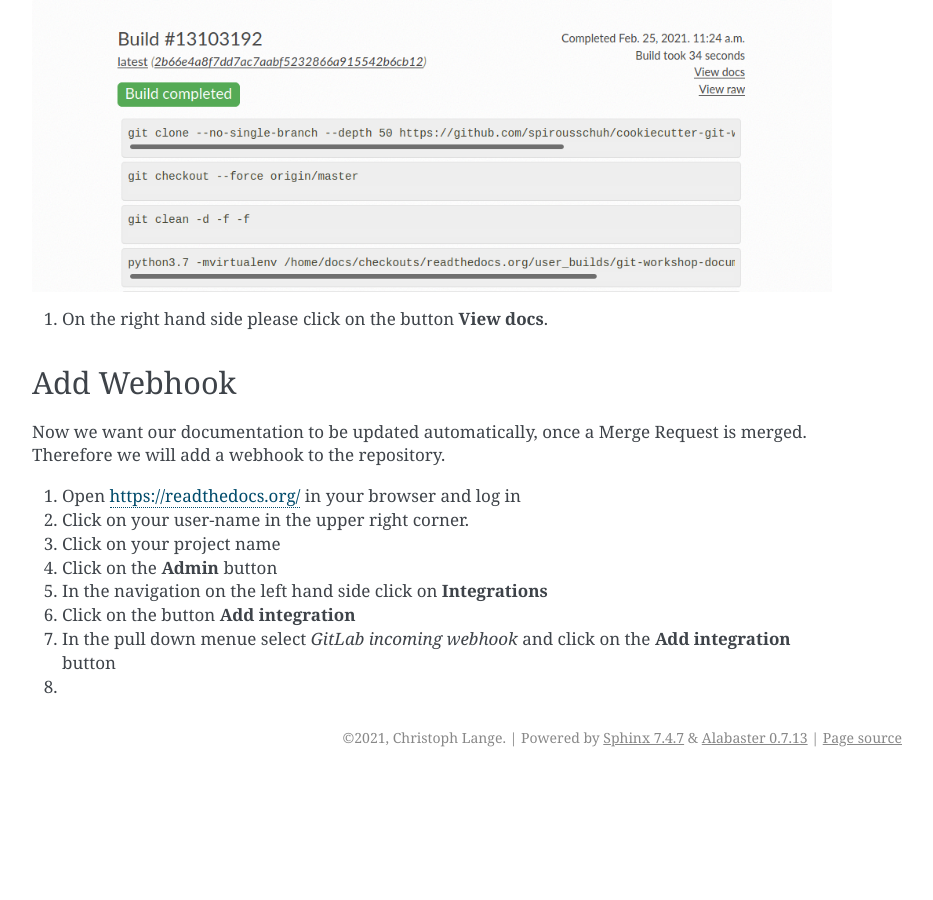
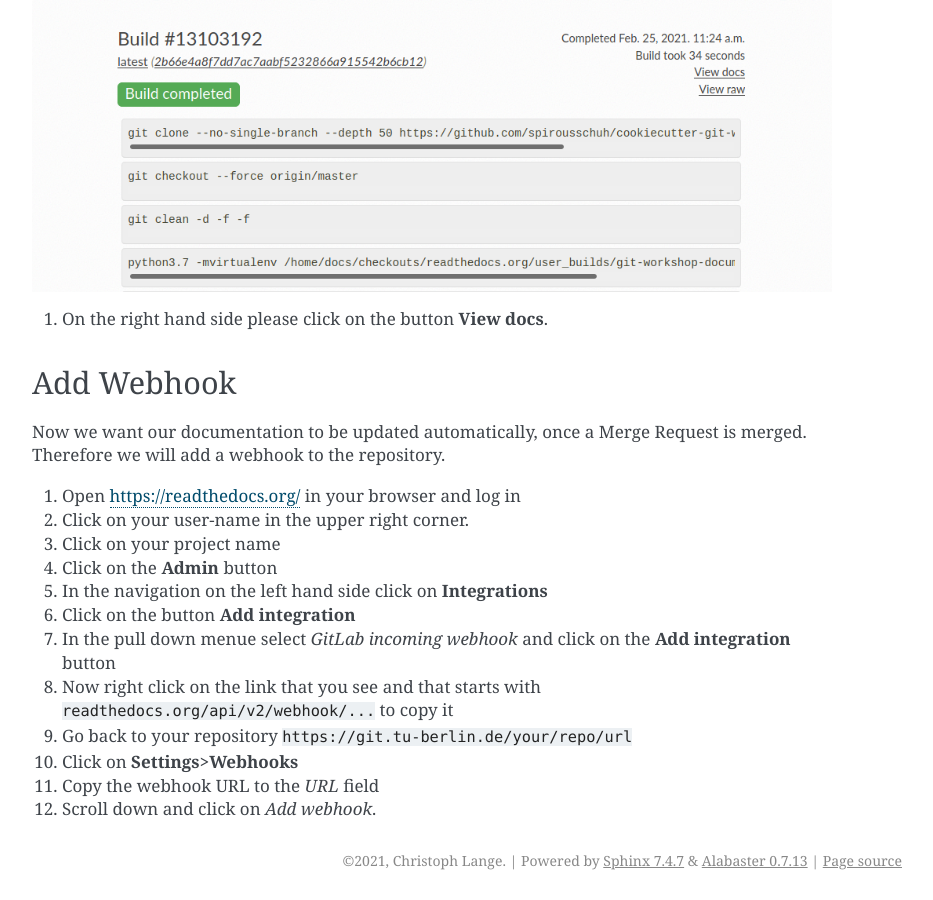
Before and after one commit to spirousschuh/cookiecutter-git-workshop-documentation, a Sphinx documentation site: the page built from docs/docu-content/read_the_docs_instructions.rst, in a window 1280 px wide and 900 px high, scrolled down 1846 px. Shown: the whole window, without its empty margins (338-1271 px from the left). Built offline with Sphinx 7.4.7, drawn with Linux system fonts in a browser that asks for light colours; before the commit the page ends 2623 px from its top, so only the background shows below that.

Commit message:
finish docu

```diff
--- a/cookiecutter.json
+++ b/cookiecutter.json
@@ -2,7 +2,7 @@
     "author_name": "Josephine Doe",
     "author_email": "your@address.eu",
 
-    "package_name": "git_workshop_testing",
+    "package_name": "git_workshop_documentation",
     "package_description": "A lightweight python package to practise some unit testing",
     "package_url": "https://git.tu-berlin.de/you/your_repo_name"
 }
--- a/docs/docu-content/read_the_docs_instructions.rst
+++ b/docs/docu-content/read_the_docs_instructions.rst
@@ -75,4 +75,9 @@ is merged. Therefore we will add a webhook to the repository.
 #. Click on the button **Add integration**
 #. In the pull down menue select *GitLab incoming webhook* and click on the
    **Add integration** button
-#.
+#. Now right click on the link that you see and that starts with
+   ``readthedocs.org/api/v2/webhook/...`` to copy it
+#. Go back to your repository ``https://git.tu-berlin.de/your/repo/url``
+#. Click on **Settings>Webhooks**
+#. Copy the webhook URL to the *URL* field
+#. Scroll down and click on *Add webhook*.
```
